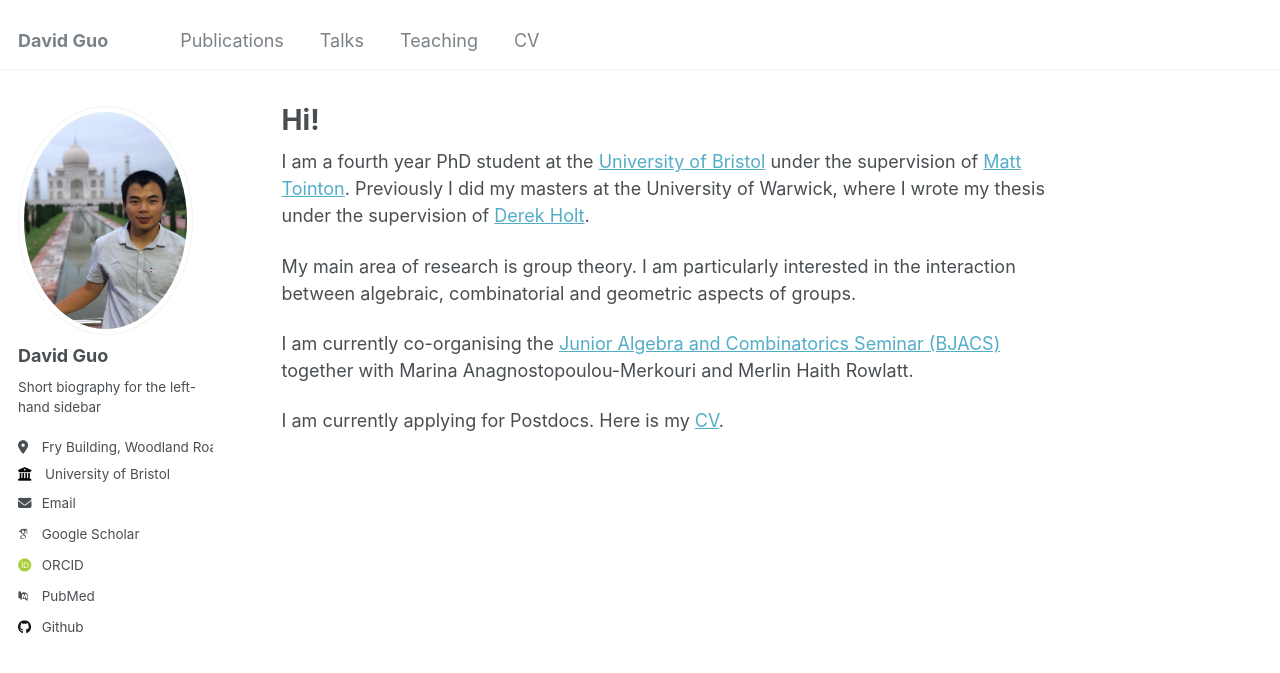
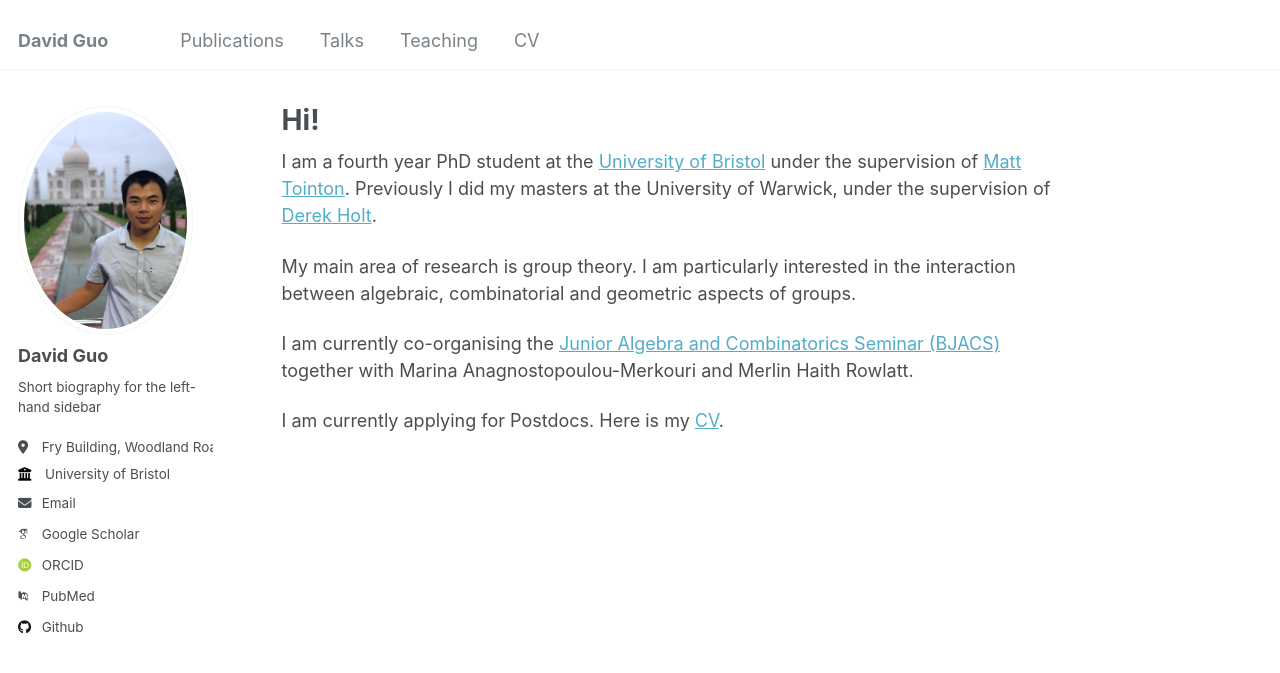
Before and after one commit to dguo97/dguo97.github.io, a Jekyll site: the page built from _pages/about.html, in a window 1280 px wide. Shown: the top 673 px of the page. Built offline with Jekyll 4.4.1, drawn with Linux system fonts in a browser that asks for light colours; some web fonts are replaced.

Commit message:
Update about.html

```diff
--- a/_pages/about.html
+++ b/_pages/about.html
@@ -8,7 +8,7 @@ redirect_from:
 ---
 
 I am a fourth year PhD student at the <a href="https://www.bristol.ac.uk/maths/">University of Bristol</a> under the supervision of <a href="https://tointon.neocities.org/"> Matt Tointon</a>.
- Previously I did my masters at the University of Warwick, where I wrote my  thesis under the supervision of <a href="https://warwick.ac.uk/fac/sci/maths/people/staff/derek_holt/" class="link">Derek Holt</a>. </p><p>
+ Previously I did my masters at the University of Warwick,  under the supervision of <a href="https://warwick.ac.uk/fac/sci/maths/people/staff/derek_holt/" class="link">Derek Holt</a>. </p><p>
 
 
 My main area of research is group theory. I am particularly interested in the interaction between algebraic, combinatorial and geometric aspects of groups. </p><p>I am currently co-organising the <a href="https://sites.google.com/view/bjacs/home">Junior Algebra and Combinatorics Seminar (BJACS)</a> together with Marina Anagnostopoulou-Merkouri and Merlin Haith Rowlatt. </p><p>
```
